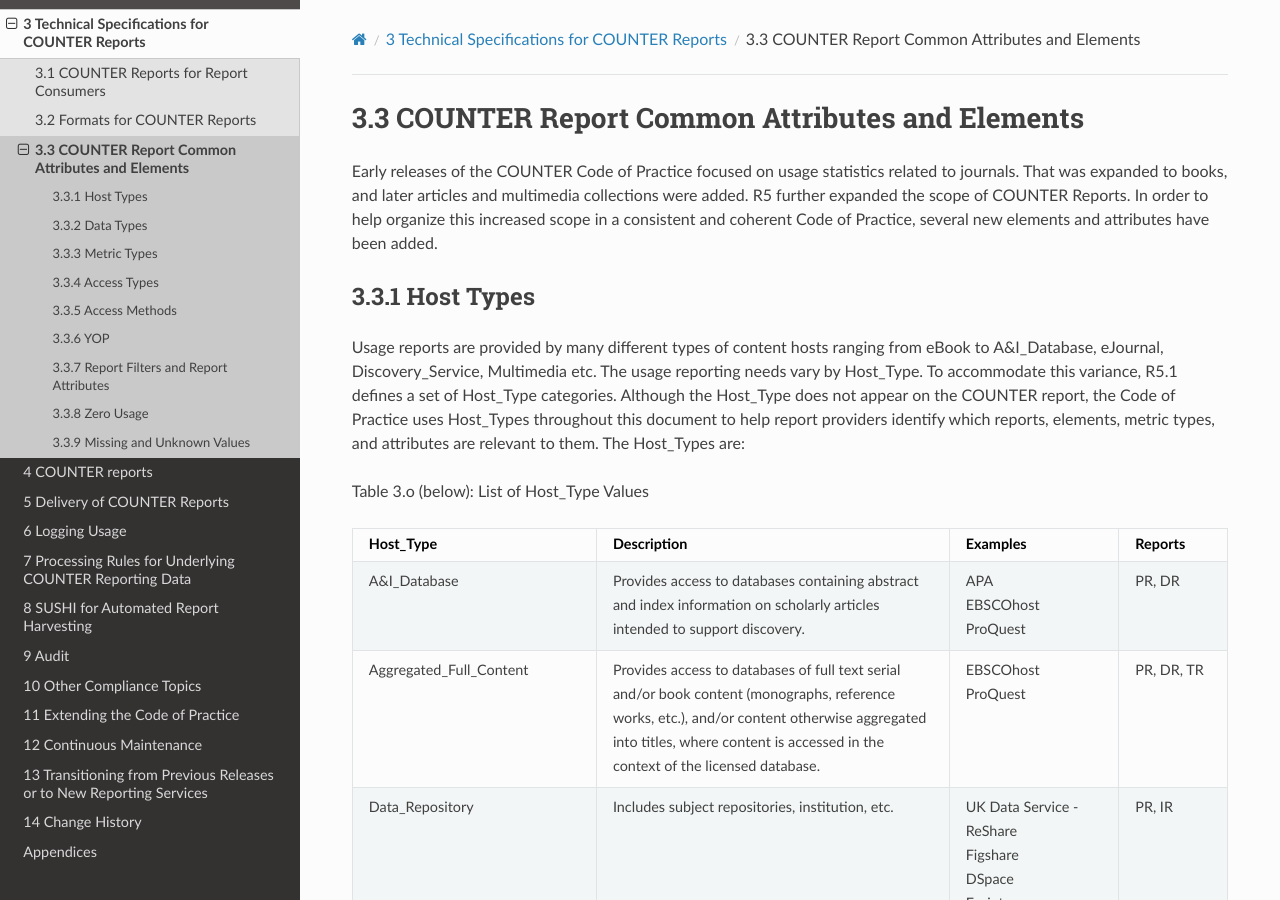
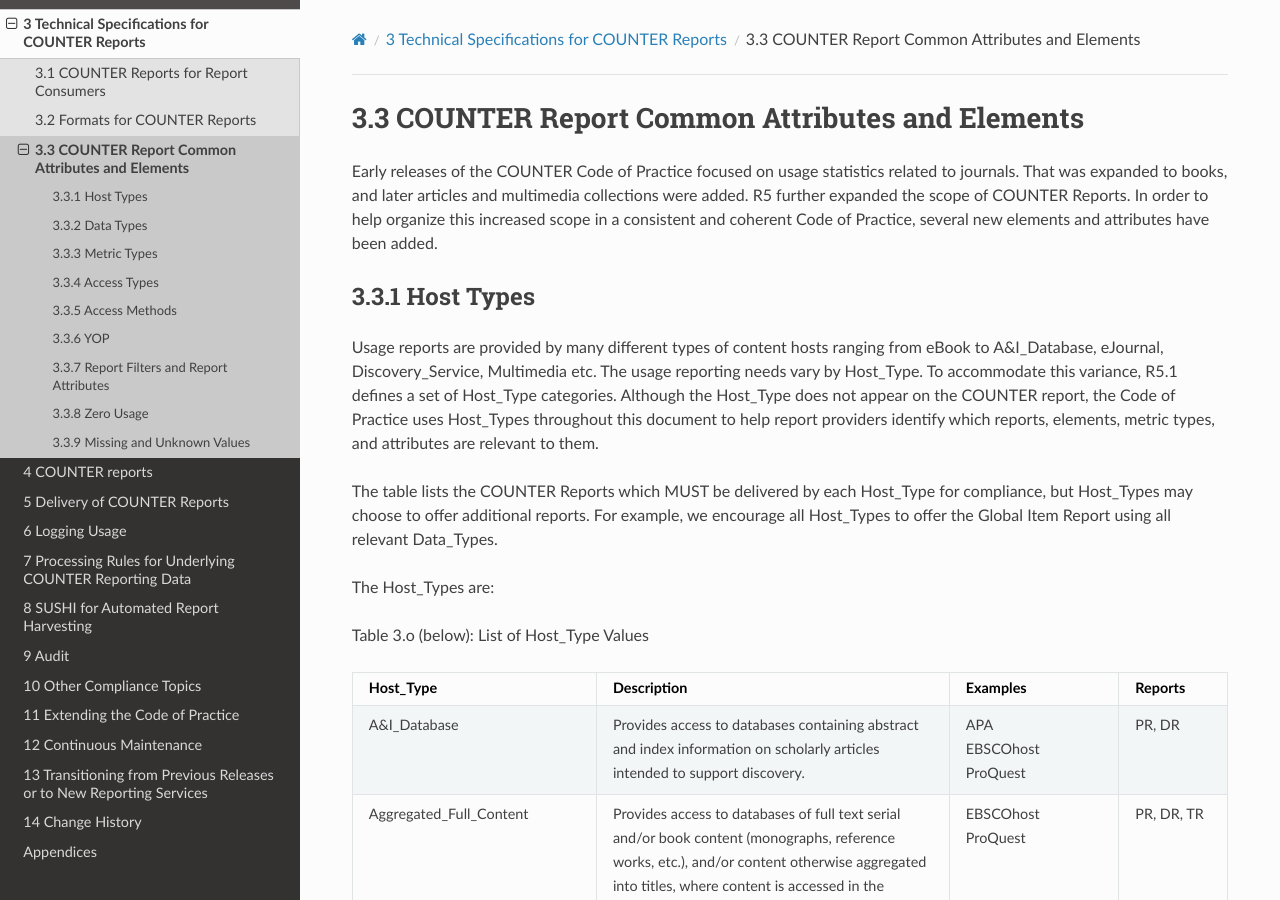
Before and after one commit to Project-Counter/cop5, a Sphinx documentation site: the page built from source/03-specifications/03-counter-report-common-attributes-and-elements.rst, in a window 1280 px wide and 900 px high. Built offline with Sphinx 7.4.7 and the Read the Docs theme 2.0.0, drawn with Linux system fonts in a browser that asks for light colours.

Commit message:
Update 03-counter-report-common-attributes-and-elements.rst
added comment about reports being MUST for compliance, with option to offer extras

```diff
--- a/source/03-specifications/03-counter-report-common-attributes-and-elements.rst
+++ b/source/03-specifications/03-counter-report-common-attributes-and-elements.rst
@@ -13,7 +13,11 @@ Early releases of the COUNTER Code of Practice focused on usage statistics relat
 Host Types
 """"""""""
 
-Usage reports are provided by many different types of content hosts ranging from eBook to A&I_Database, eJournal, Discovery_Service, Multimedia etc. The usage reporting needs vary by Host_Type. To accommodate this variance, R5.1 defines a set of Host_Type categories. Although the Host_Type does not appear on the COUNTER report, the Code of Practice uses Host_Types throughout this document to help report providers identify which reports, elements, metric types, and attributes are relevant to them. The Host_Types are:
+Usage reports are provided by many different types of content hosts ranging from eBook to A&I_Database, eJournal, Discovery_Service, Multimedia etc. The usage reporting needs vary by Host_Type. To accommodate this variance, R5.1 defines a set of Host_Type categories. Although the Host_Type does not appear on the COUNTER report, the Code of Practice uses Host_Types throughout this document to help report providers identify which reports, elements, metric types, and attributes are relevant to them.
+
+The table lists the COUNTER Reports which MUST be delivered by each Host_Type for compliance, but Host_Types may choose to offer additional reports. For example, we encourage all Host_Types to offer the Global Item Report using all relevant Data_Types.
+
+The Host_Types are:
 
 Table 3.o (below): List of Host_Type Values
 
```
